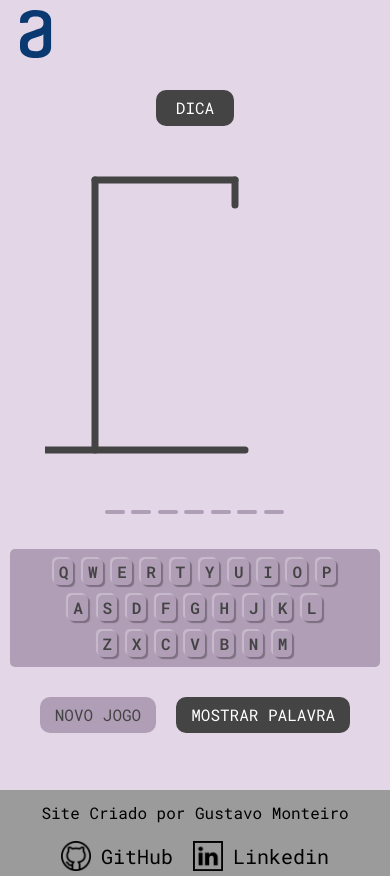
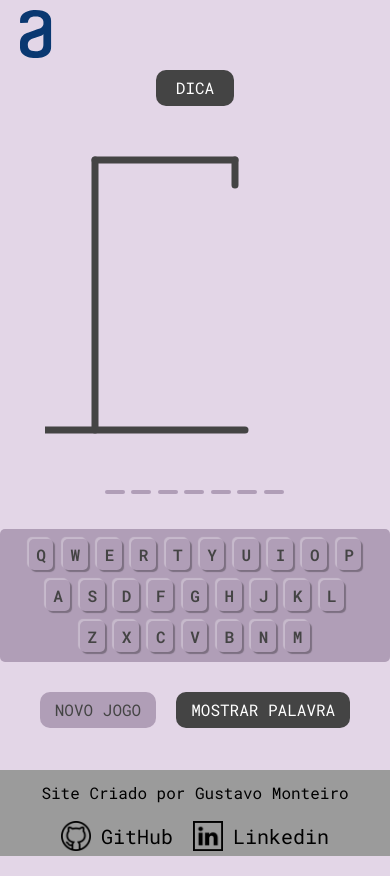
Before and after one commit to GustavoCMonteiro/alura-challenge-forca, a plain HTML site: page index.html in a window 390 px wide. Both pictures are taken after a click on the element "COMEÇAR JOGO". Drawn offline with Linux system fonts and the light colour scheme.

Commit message:
Update style.css

```diff
--- a/src/css/style.css
+++ b/src/css/style.css
@@ -284,7 +284,10 @@ input:focus {
     gap: 15px;
   }
   .forca {
-    padding: 10px;
+    padding: 0;
+  }
+  .forca-tip-div {
+    margin-top: 0;
   }
   .word-placeholder {
     font-size: 1.2rem;
@@ -300,7 +303,7 @@ input:focus {
   }
   .key {
     font-size: 1rem;
-    padding: 5px;
+    padding: 7.5px;
   }
   .button1,
   .button2 {
```
